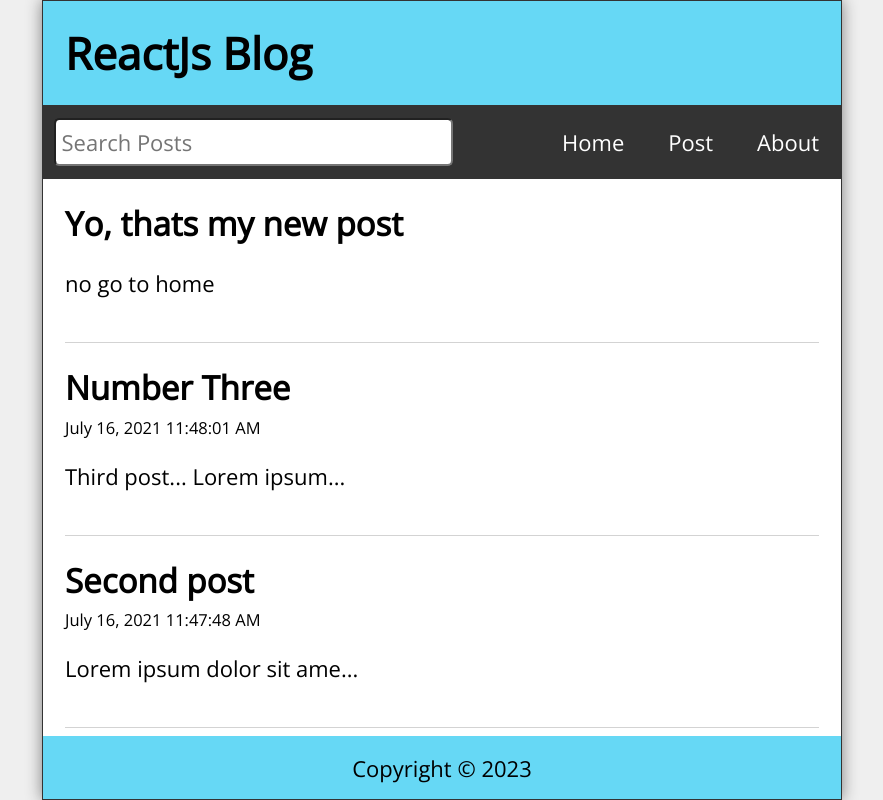
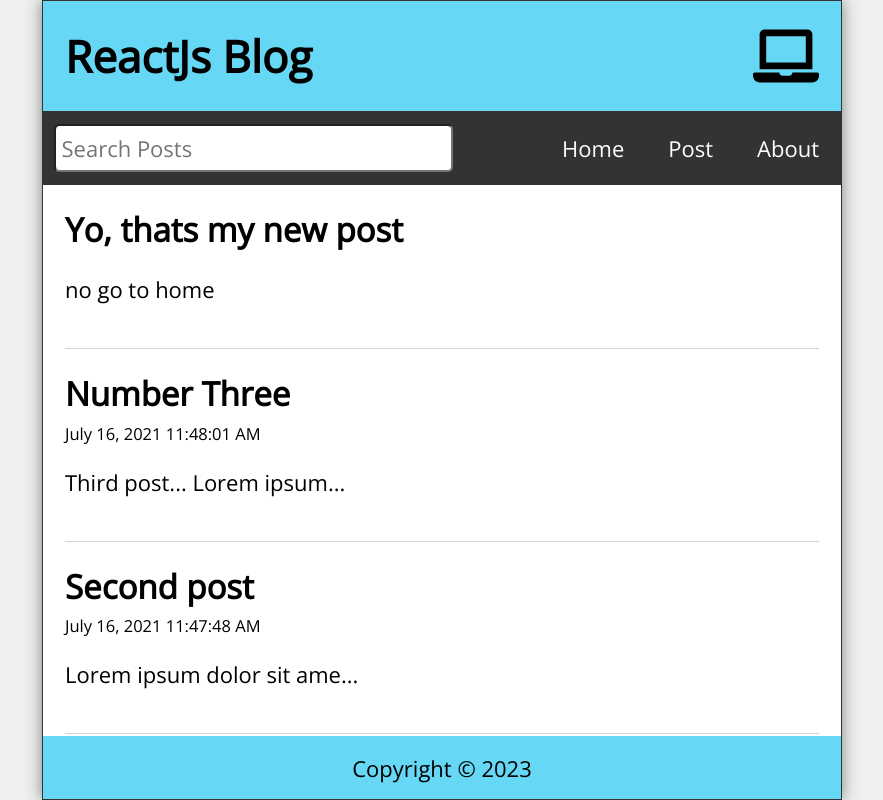
Before and after one commit to PdRajan/React-blog, a React (Create React App) app: page / in a window 1280 px wide. Shown: the whole page, without its empty margins (198-1081 px from the left). Built offline with nearby package versions, Linux system fonts and the light colour scheme; data requests are answered from the project's data file.

Commit message:
added custom hook useWindowSize

```diff
--- a/package.json
+++ b/package.json
@@ -10,6 +10,7 @@
     "date-fns": "^2.30.0",
     "react": "^18.2.0",
     "react-dom": "^18.2.0",
+    "react-icons": "^4.10.1",
     "react-router-dom": "^6.15.0",
     "react-scripts": "5.0.1",
     "web-vitals": "^2.1.4"
--- a/src/App.js
+++ b/src/App.js
@@ -13,6 +13,8 @@
 import api from './api/posts'
 import EditPost from './EditPost';
 
+import useWindowSize from './hooks/useWindowSize';
+
 function App() {
 
   const [posts,setPosts] = useState([])
@@ -24,6 +26,7 @@
   const [editTitle,setEditTitle] = useState('')
   const [editBody,setEditBody] = useState('')
   const history = useNavigate()
+  const {width} = useWindowSize()
 
 
   useEffect(() => {
@@ -109,7 +112,7 @@
   return (
     <div className="App">
 
-      <Header title="ReactJs Blog"/>
+      <Header title="ReactJs Blog" width={width}/>
       <Nav search={search} setSearch={setSearch} />
 
       <Routes>
--- a/src/Header.js
+++ b/src/Header.js
@@ -1,9 +1,11 @@
 import React from 'react'
+import { FaLaptop, FaTabletAlt, FaMobileAlt} from 'react-icons/fa'
 
-const Header = ({title}) => {
+const Header = ({title , width}) => {
     return (
         <header className='Header'>
             <h1>{title}</h1>
+            { width < 768 ? <FaMobileAlt/> : width < 992 ? <FaTabletAlt/> : <FaLaptop/>}
         </header>
     )
 }
--- /dev/null
+++ b/src/hooks/useWindowSize.js
@@ -0,0 +1,32 @@
+import { cleanup } from "@testing-library/react";
+import { useState,useEffect } from "react";
+
+const useWindowSize = () => {
+
+    const [windowSize,setWindowSize] = useState({
+        width : undefined,
+        height : undefined
+    })
+
+    useEffect(() => {
+
+        const handleResize = () => {
+            setWindowSize({
+                width : window.innerWidth,
+                height : window.innerHeight
+            })
+        }
+
+        handleResize();
+
+        window.addEventListener('resize',handleResize)
+
+
+        return () => window.removeEventListener('resize', handleResize)
+    },[])
+
+
+    return windowSize
+}
+
+export default useWindowSize
```
Also changed, not shown: 1 other file (tests, documents, lock files or other folders).
